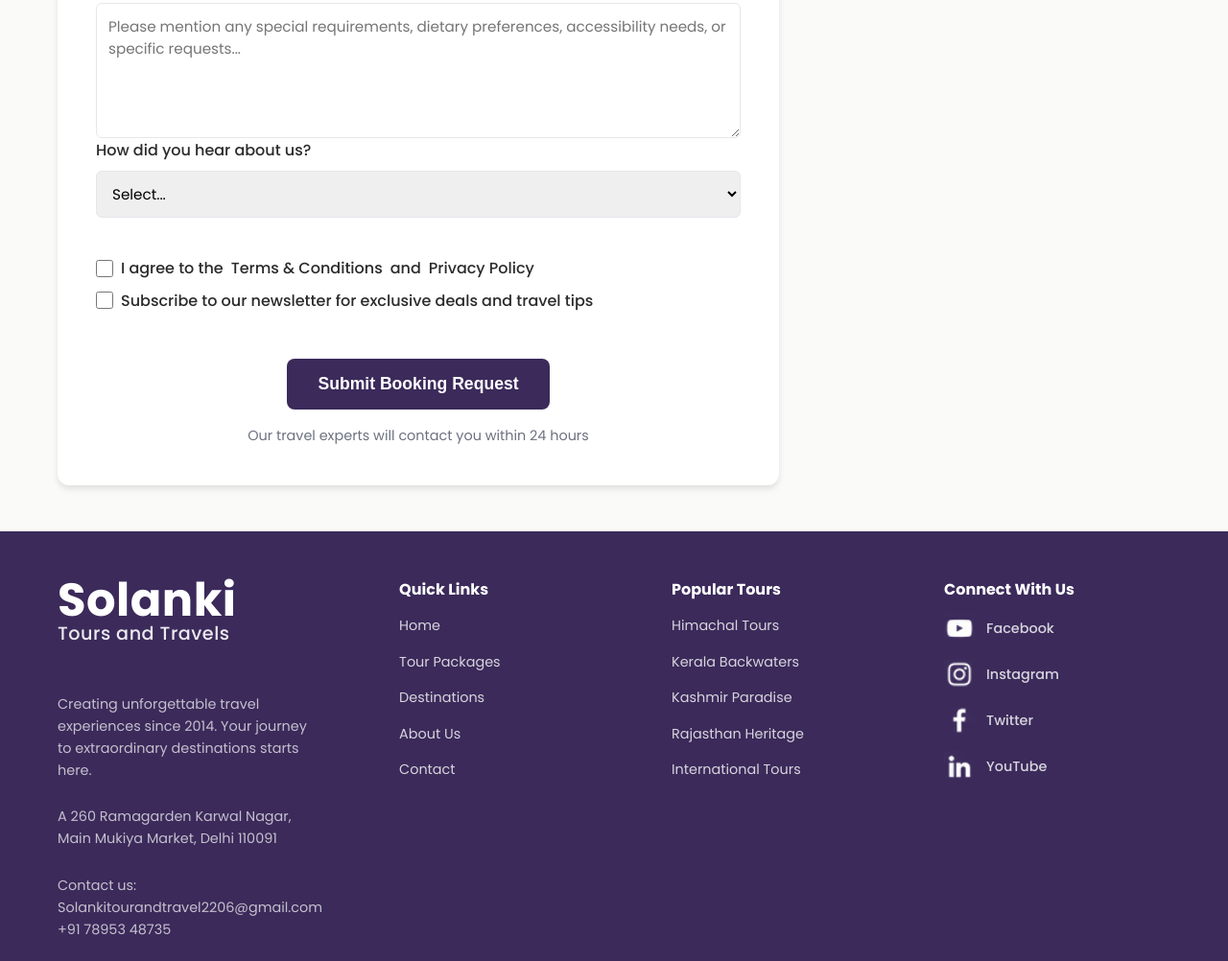
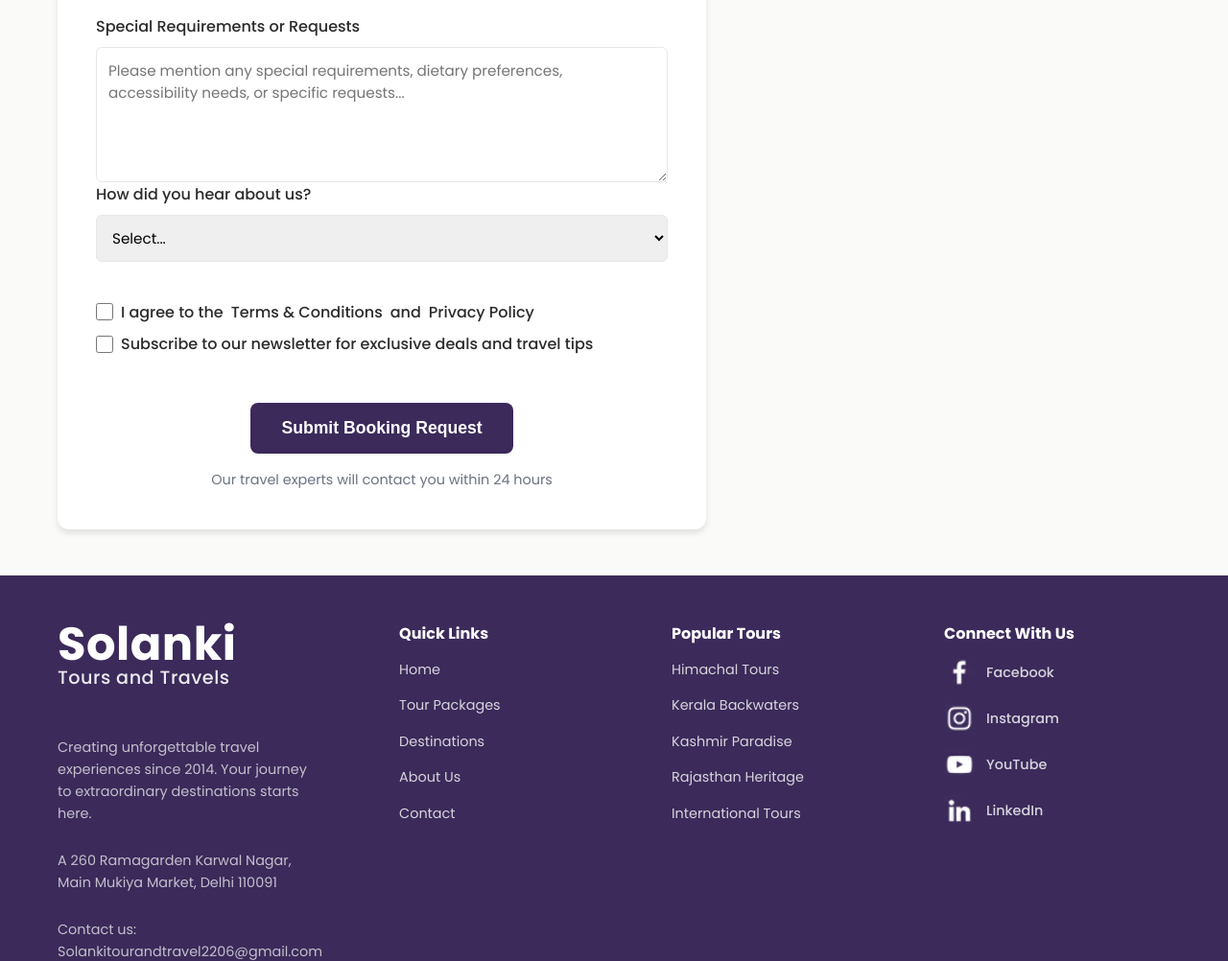
Before and after one commit to Abhinav-4852/NRA-ABH-main, a plain HTML site: page booking.html in a window 1280 px wide. Shown: the part 1798-2800 px from the top of the page at 96% size. Drawn offline with Linux system fonts and the light colour scheme.

Commit message:
updated Footer social links and contacts on booking page

```diff
--- a/booking.html
+++ b/booking.html
@@ -298,8 +298,8 @@
                             <a href="tel:+917895348735" class="contact-btn-large">
                                 <span>📞</span> +91 78953 48735
                             </a>
-                            <a href="mailto:bookings@Solanki.com" class="contact-btn-large">
-                                <span>✉️</span> bookings@Solanki.com
+                            <a href="mailto:Solankitourandtravel2206@gmail.com" class="contact-btn-large">
+                                <span>✉️</span> Solankitourandtravel2206@gmail.com
                             </a>
                         </div>
 
@@ -362,20 +362,20 @@
                     <h4>Connect With Us</h4>
                     <div class="social-links">
                         <a href="#" class="social-icon" aria-label="Facebook">
-                            <img src="social logos white/imgi_39_203dcdc2ac8b48de89313f90d2a4cda1.png" alt="Facebook">
+                            <img src="social logos white/Facebook Logo.png" alt="Facebook">
                             <span>Facebook</span>
                         </a>
                         <a href="#" class="social-icon" aria-label="Instagram">
-                            <img src="social logos white/imgi_40_81af6121f84c41a5b4391d7d37fce12a.png" alt="Instagram">
+                            <img src="social logos white/Instagram Logo.png" alt="Instagram">
                             <span>Instagram</span>
                         </a>
-                        <a href="#" class="social-icon" aria-label="Twitter">
-                            <img src="social logos white/imgi_41_23fd2a2be53141ed810f4d3dcdcd01fa.png" alt="Twitter">
-                            <span>Twitter</span>
+                        <a href="#" class="social-icon" aria-label="YouTube">
+                            <img src="social logos white/YouTube Logo.png" alt="YouTube">
+                            <span>YouTube</span>
                         </a>
-                        <a href="#" class="social-icon" aria-label="YouTube">
-                            <img src="social logos white/imgi_42_7528824071724d12a3e6c31eee0b40d4.png" alt="YouTube">
-                            <span>YouTube</span>
+                        <a href="#" class="social-icon" aria-label="LinkedIn">
+                            <img src="social logos white/LinkedIn Logo.png" alt="LinkedIn">
+                            <span>LinkedIn</span>
                         </a>
                     </div>
                 </div>
```
Also changed, not shown: index.html (+8 -8 lines), package-detail.html (+8 -8 lines), packages.html (+8 -8 lines), social logos white/Facebook Logo.png (renamed from social logos white/imgi_41_23fd2a2be53141ed810f4d3dcdcd01fa.png), social logos white/Instagram Logo.png (renamed from social logos white/imgi_40_81af6121f84c41a5b4391d7d37fce12a.png), social logos white/LinkedIn Logo.png (renamed from social logos white/imgi_42_7528824071724d12a3e6c31eee0b40d4.png), social logos white/Youtube logo.png (renamed from social logos white/imgi_39_203dcdc2ac8b48de89313f90d2a4cda1.png).
